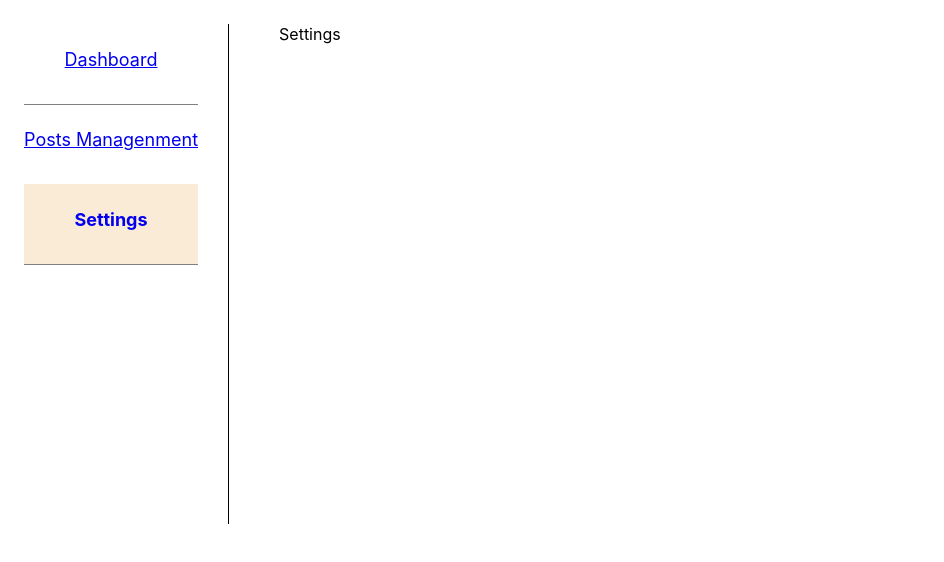
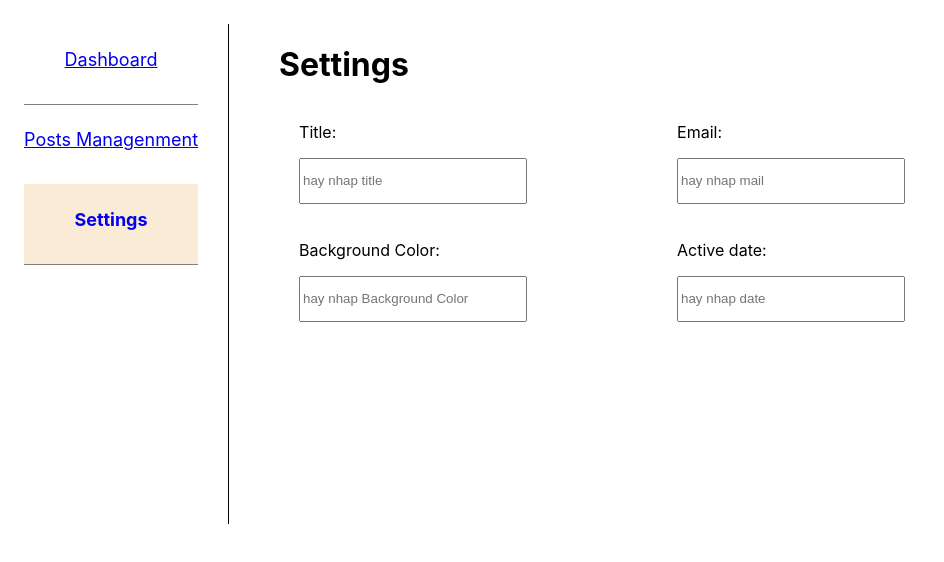
Before and after one commit to buingocbao1599/train_xipat, a React (Create React App) app: page /setting in a window 1280 px wide. Shown: the top 562 px of the page, without its empty margins (0-944 px from the left). Built offline with nearby package versions, Linux system fonts and the light colour scheme.

Commit message:
add handle Save button in Settings

```diff
--- a/src/components/Settings.js
+++ b/src/components/Settings.js
@@ -1,9 +1,87 @@
-import React from 'react';
+import React, { useEffect, useState } from 'react';
+import "../css/Settings.css"
 
 function Settings(props) {
+    const [showBtn, setShowBtn] = useState(false);
+    const [title, setTitle] = useState("");
+    const [email, setEmail] = useState("");
+    const [color, setColor] = useState("");
+    const [date, setDate] = useState("");
+    const [dataSave, setDataSave] = useState([])
+
+
+
+    const handleShowBtn = () => {
+            const titleS = document.getElementById("title");
+            const emailS = document.getElementById("email");
+            const colorS = document.getElementById("color");
+            const dateS= document.getElementById("date");
+            if(titleS.value == "" && emailS.value == "" && colorS.value == "" && dateS.value == ""){
+                setShowBtn(false)
+            } else {
+                setShowBtn(true)
+            }
+    }
+
+    const handleSave = (event) => {
+        event.preventDefault();
+        const formValues = {
+            title: title,
+            email: email,
+            color: color,
+            date: date
+        };
+
+        const newValue = [...dataSave, formValues]
+
+        setDataSave(newValue);
+    }
+
+    console.log("title: ", title);
+    console.log("email: ", email);
+    console.log("color: ", color);
+    console.log("date: ", date);
+    console.log("dataSave: ", dataSave);
+
     return (
-        <div>
-            Settings
+        <div className='setting_main'>
+            <h1>Settings</h1>
+            <div className='top' style={{display: 'flex'}}>
+                <div className='title'>
+                    <p>Title: </p>
+                    <input placeholder='hay nhap title' onChange={(e) => {
+                        setTitle(e.target.value);
+                        handleShowBtn()
+                    }} id="title"/>
+                </div>
+                <div className='email'>
+                    <p>Email: </p>
+                    <input placeholder='hay nhap mail' onChange={(e) => {
+                        setEmail(e.target.value);
+                        handleShowBtn();
+                    }} id="email"/>
+                </div>
+            </div>
+            <div className='bottom' style={{display: 'flex'}}>
+                <div className='background'>
+                    <p>Background Color: </p>
+                    <input placeholder='hay nhap Background Color' onChange={(e) => {
+                        setColor(e.target.value);
+                        handleShowBtn();
+                    }} id="color"/>
+                </div>
+                <div className='date'>
+                    <p>Active date: </p>
+                    <input placeholder='hay nhap date' onChange={(e) => {
+                        setDate(e.target.value);
+                        handleShowBtn();
+                    }} id="date"/>
+                </div>
+            </div>
+            {
+                showBtn == true ? <button onClick={(e) => handleSave(e)}>SAVE</button> : <div></div>
+
+            }
         </div>
     );
 }
--- /dev/null
+++ b/src/css/Settings.css
@@ -0,0 +1,27 @@
+.title{
+    margin-right: 150px;
+}
+
+.background{
+    margin-right: 150px;
+}
+
+.top {
+    margin: 20px;
+}
+
+.bottom {
+    margin: 20px;
+}
+
+
+.setting_main input{
+    width: 220px;
+    height: 40px;
+}
+
+.setting_main button {
+    margin-left: 200px;
+    height: 50px;
+    width: 240px;
+}
```
